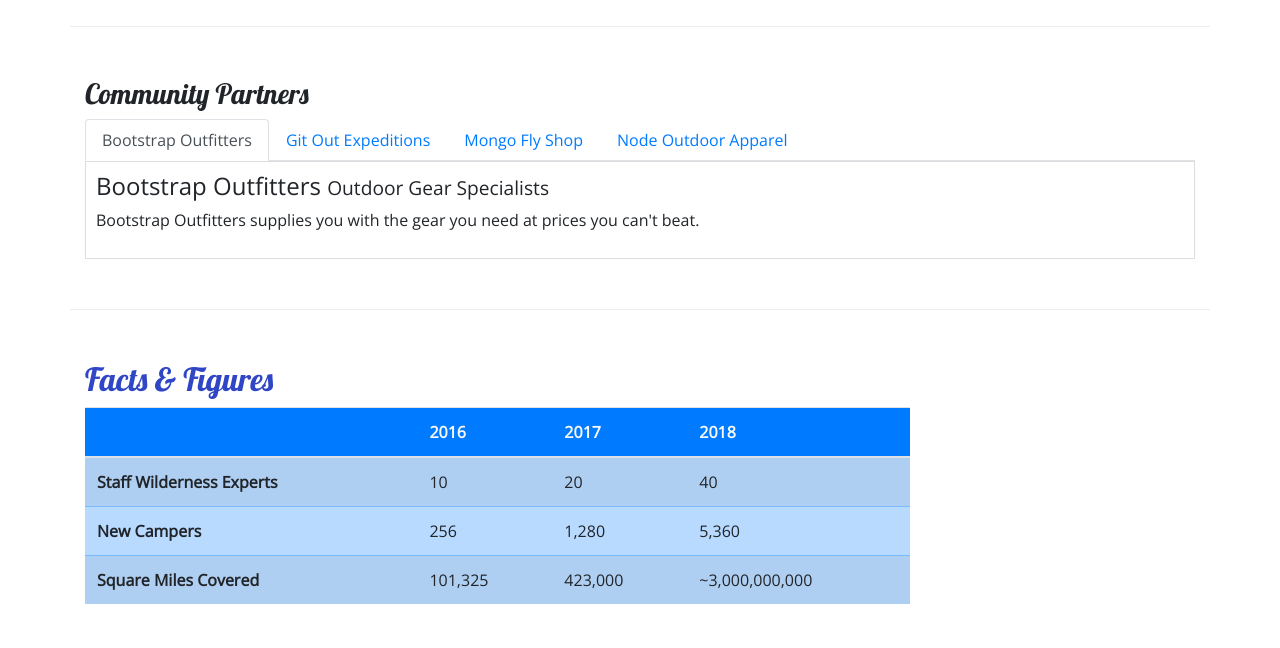
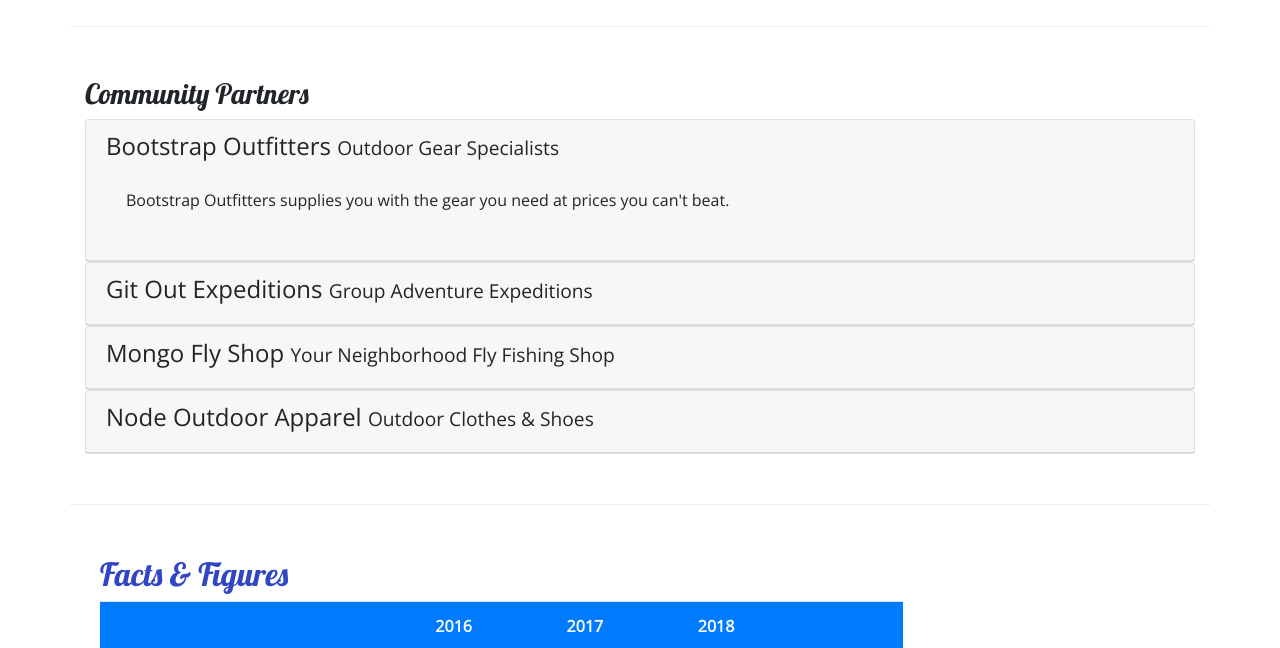
Before and after one commit to hhuff22/Camping, a website: page aboutus.html in a window 1280 px wide. Shown: the part 870-1518 px from the top of the page. Drawn offline with nearby package versions, Linux system fonts and the light colour scheme.

Commit message:
Change tabs to accordion

```diff
--- a/CSS/styles.css
+++ b/CSS/styles.css
@@ -36,8 +36,7 @@ header h2 {
     background-color: #901CAD;
 }
 
-.tab-content {
-    border: 1px solid #DDD;
-    borter-top: none;
-    padding: 10px;
-}
+a, a:hover {
+    color: inherit;
+    text-decoration: none;
+  }
--- a/aboutus.html
+++ b/aboutus.html
@@ -111,41 +111,68 @@
         <div class="row row-content">
             <div class="col">
                 <h3>Community Partners</h3>
-                <ul class="nav nav-tabs">
-                    <li class="nav-item"><a class="nav-link active" href="#bootstrap" role="tab"
-                            data-toggle="tab">Bootstrap Outfitters</a></li>
-                    <li class="nav-item"><a class="nav-link" href="#git" role="tab" data-toggle="tab">Git Out
-                            Expeditions</a></li>
-                    <li class="nav-item"><a class="nav-link" href="#mongo" role="tab" data-toggle="tab">Mongo Fly
-                            Shop</a></li>
-                    <li class="nav-item"><a class="nav-link" href="#node" role="tab" data-toggle="tab">Node Outdoor
-                            Apparel</a></li>
-                </ul>
-                <div class="tab-content">
-                    <div role="tabpanel" class="tab-pane fade show active" id="bootstrap">
-                        <h4>Bootstrap Outfitters <small>Outdoor Gear Specialists</small></h4>
-                        <p class="d-none d-sm-block">Bootstrap Outfitters supplies you with the gear you need at prices
+                <div id="accordion">
+                    <div class="card">
+                        <div role="tab" class="card-header">
+                            <h4><a data-toggle="collapse" data-target="#bootstrap">Bootstrap Outfitters <small>Outdoor
+                                        Gear
+                                        Specialists</small></a></h4>
+                            <div class="collapse show" id="bootstrap" data-parent="#accordion">
+                                <div class="card-body">
+                                    <p class="d-none d-sm-block">Bootstrap Outfitters supplies you with the gear you
+                                        need at
+                                        prices
                                         you
                                         can't beat.</p>
                                 </div>
-                    <div role="tabpanel" class="tab-pane fade" id="git">
-                        <h4>Git Out Expeditions <small>Group Adventure Expeditions</small></h4>
-                        <p class="d-none d-sm-block">Join Git Out Expeditions to explore new horizons with a group of
+                            </div>
+                        </div>
+                    </div>
+                    <div class="card">
+                        <div role="tab" class="card-header">
+                            <h4><a class="collapsed" data-toggle="collapse" data-target="#git">Git Out Expeditions
+                                    <small>Group
+                                        Adventure Expeditions</small></a></h4>
+                            <div class="collapse" id="git" data-parent="#accordion">
+                                <div class="card-body">
+                                    <p class="d-none d-sm-block">Join Git Out Expeditions to explore new horizons with a
+                                        group
+                                        of
                                         other
                                         adventurers!</p>
                                 </div>
-                    <div role="tabpanel" class="tab-pane fade" id="mongo">
-                        <h4>Mongo Fly Shop <small>Your Neighborhood Fly Fishing Shop</small></h4>
-                        <p class="d-none d-sm-block">Need a new fishing pole, a tacklebox, or flies of all kinds? Stop
+                            </div>
+                        </div>
+                    </div>
+                    <div class="card">
+                        <div role="tab" class="card-header">
+                            <h4><a class="collapsed" data-toggle="collapse" data-target="#mongo">Mongo Fly Shop
+                                    <small>Your
+                                        Neighborhood Fly Fishing Shop</small></a></h4>
+                            <div class="collapse" id="mongo" data-parent="#accordion">
+                                <div class="card-body">
+                                    <p class="d-none d-sm-block">Need a new fishing pole, a tacklebox, or flies of
+                                        all
+                                        kinds? Stop
                                         by
                                         Mongo
                                         Fly Shop.</p>
                                 </div>
-                    <div role="tabpanel" class="tab-pane fade" id="node">
-                        <h4>Node Outdoor Apparel <small>Outdoor Clothes & Shoes</small></h4>
-                        <p class="d-none d-sm-block">From polar fleeces to swimsuits, hiking boots to waders, a visit to
+                            </div>
+                        </div>
+                    </div>
+                    <div class="card">
+                        <div role="tab" class="card-header">
+                            <h4><a class="collapsed" data-toggle="collapse" data-target="#node">Node Outdoor Apparel
+                                    <small>Outdoor Clothes & Shoes</small></a></h4>
+                            <div class="collapse" id="node" data-parent="#accordion">
+                                <div class="card-body">
+                                    <p class="d-none d-sm-block">From polar fleeces to swimsuits, hiking boots to
+                                        waders, a visit to
                                         Node
                                         will be sure to get you covered.</p>
+                                </div>
+                            </div>
                         </div>
                     </div>
                 </div>
```
Lines whose indentation alone changed are shown as unchanged.
